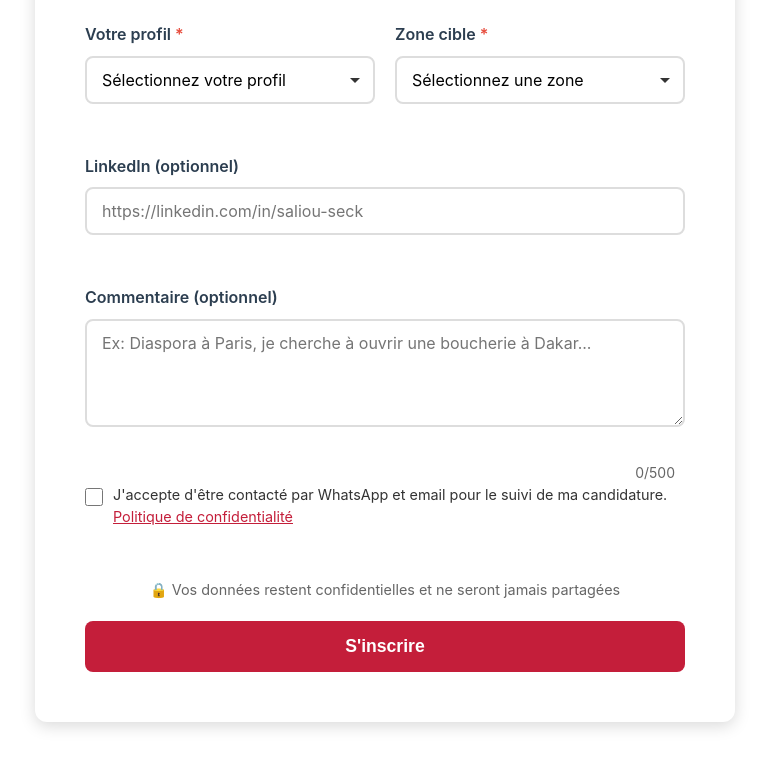
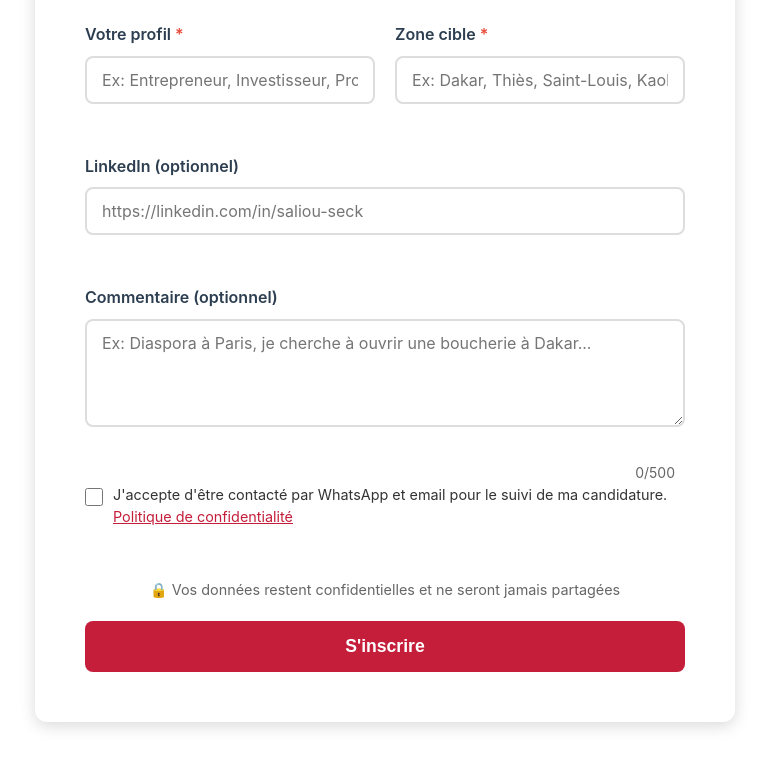
Before and after one commit to Zalint/MaaS, a website: page public/index.html in a window 1280 px wide. Shown: the part 2851-3619 px from the top of the page, without its empty margins (255-1024 px from the left). Drawn offline with Linux system fonts and the light colour scheme.

Commit message:
Change Profil and Zone from dropdown to free text input for more flexibility

```diff
--- a/lib/validators.js
+++ b/lib/validators.js
@@ -53,11 +53,15 @@ function validateFormData(data) {
   // Profil obligatoire
   if (!data.profil || data.profil.trim().length === 0) {
     errors.push('Le profil est obligatoire');
+  } else if (data.profil.length > 100) {
+    errors.push('Le profil ne peut pas dépasser 100 caractères');
   }
 
   // Zone obligatoire
   if (!data.zone || data.zone.trim().length === 0) {
     errors.push('La zone est obligatoire');
+  } else if (data.zone.length > 100) {
+    errors.push('La zone ne peut pas dépasser 100 caractères');
   }
 
   // LinkedIn optionnel mais doit être valide si fourni
--- a/public/index.html
+++ b/public/index.html
@@ -241,36 +241,25 @@
                     <div class="form-row">
                         <div class="form-group">
                             <label for="profil">Votre profil <span class="required">*</span></label>
-                            <select
+                            <input
+                                type="text"
                                 id="profil"
                                 name="profil"
                                 required
+                                placeholder="Ex: Entrepreneur, Investisseur, Propriétaire de boutique, Diaspora..."
                             >
-                                <option value="">Sélectionnez votre profil</option>
-                                <option value="entrepreneur">Entrepreneur</option>
-                                <option value="investisseur">Investisseur</option>
-                                <option value="proprietaire">Propriétaire de boutique</option>
-                                <option value="diaspora">Diaspora</option>
-                                <option value="autre">Autre</option>
-                            </select>
                             <span class="error-message" id="error-profil"></span>
                         </div>
 
                         <div class="form-group">
                             <label for="zone">Zone cible <span class="required">*</span></label>
-                            <select
+                            <input
+                                type="text"
                                 id="zone"
                                 name="zone"
                                 required
+                                placeholder="Ex: Dakar, Thiès, Saint-Louis, Kaolack, Ziguinchor..."
                             >
-                                <option value="">Sélectionnez une zone</option>
-                                <option value="dakar">Dakar</option>
-                                <option value="thies">Thiès</option>
-                                <option value="saint-louis">Saint-Louis</option>
-                                <option value="kaolack">Kaolack</option>
-                                <option value="ziguinchor">Ziguinchor</option>
-                                <option value="autre">Autre région</option>
-                            </select>
                             <span class="error-message" id="error-zone"></span>
                         </div>
                     </div>
```
